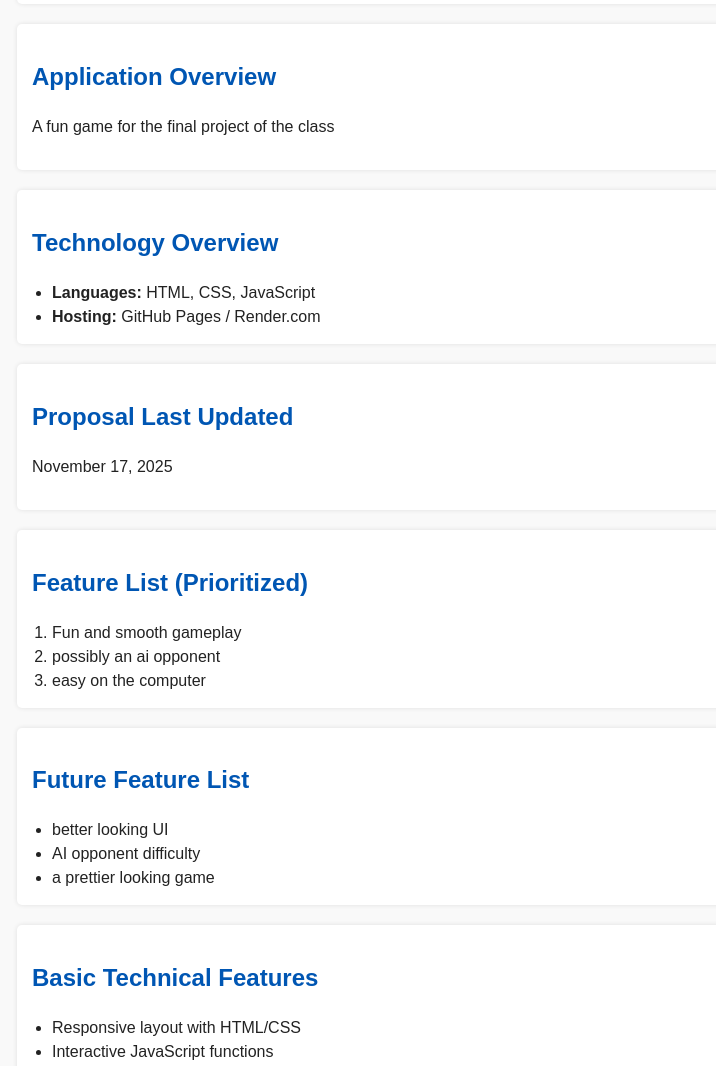
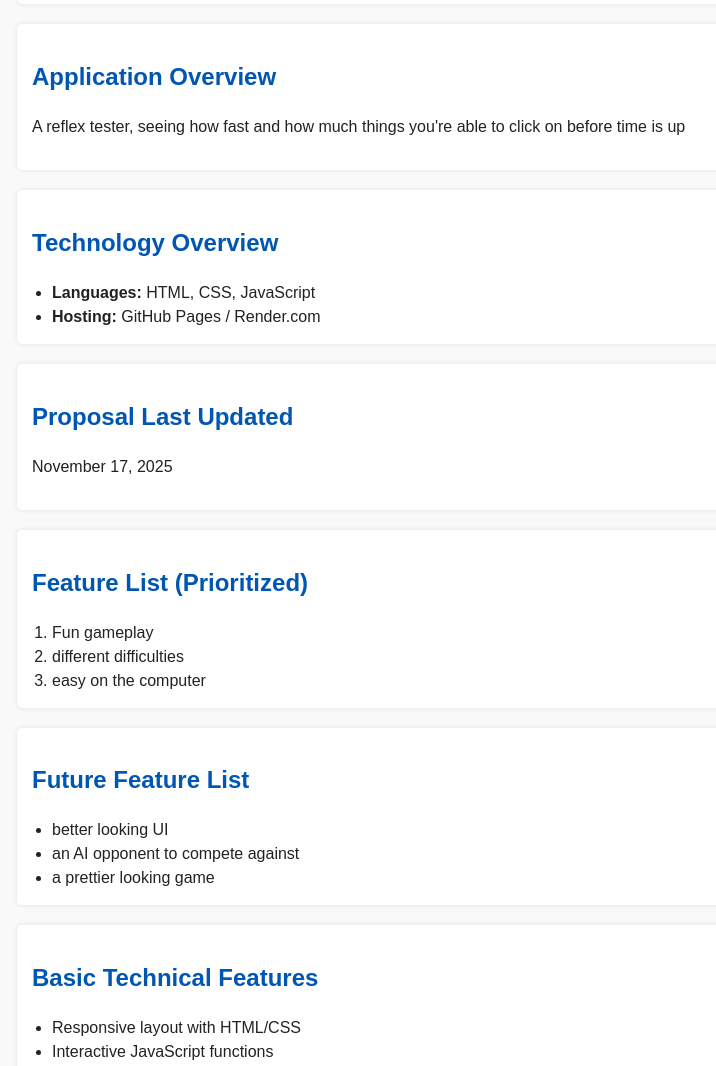
Before and after one commit to maximillianoortega-boop/class-project-proposal, a plain HTML site: page index.html in a window 1280 px wide. Shown: the part 279-1345 px from the top of the page, without its empty margins (13-729 px from the left). Drawn offline with Linux system fonts and the light colour scheme.

Commit message:
Update Files.

```diff
--- a/index.html
+++ b/index.html
@@ -54,7 +54,7 @@
   <section>
     <h2>Application Overview</h2>
     <p>
-    A fun game for the final project of the class
+    A reflex tester, seeing how fast and how much things you're able to click on before time is up
     </p>
   </section>
 
@@ -74,8 +74,8 @@
   <section>
     <h2>Feature List (Prioritized)</h2>
     <ol>
-      <li>Fun and smooth gameplay</li>
-      <li>possibly an ai opponent</li>
+      <li>Fun gameplay</li>
+      <li>different difficulties</li>
       <li>easy on the computer</li>
     </ol>
   </section>
@@ -84,7 +84,7 @@
     <h2>Future Feature List</h2>
     <ul>
       <li>better looking UI</li>
-      <li>AI opponent difficulty</li>
+      <li>an AI opponent to compete against</li>
       <li>a prettier looking game</li>
     </ul>
   </section>
```
